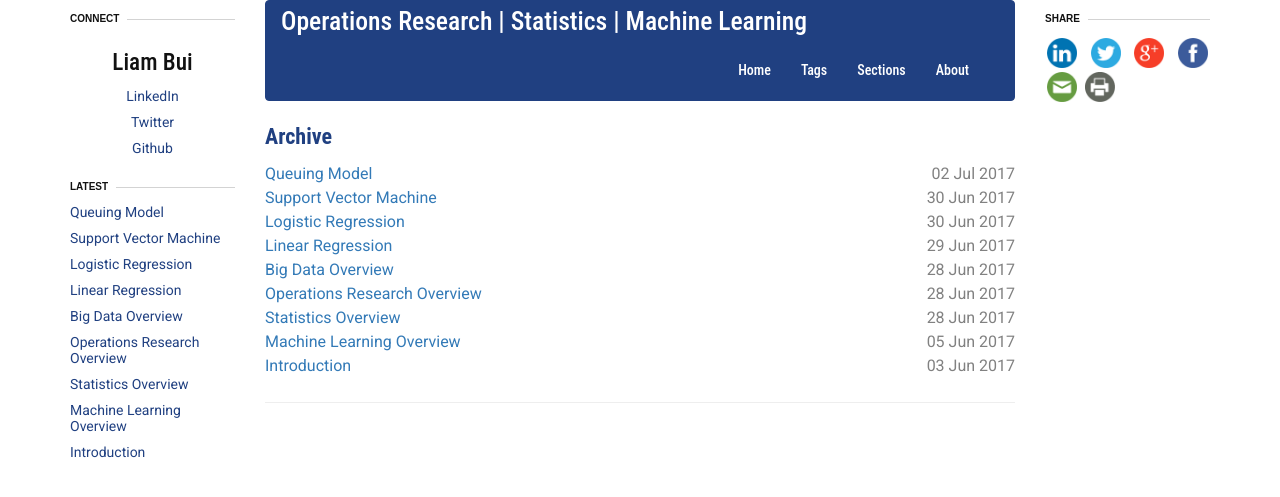
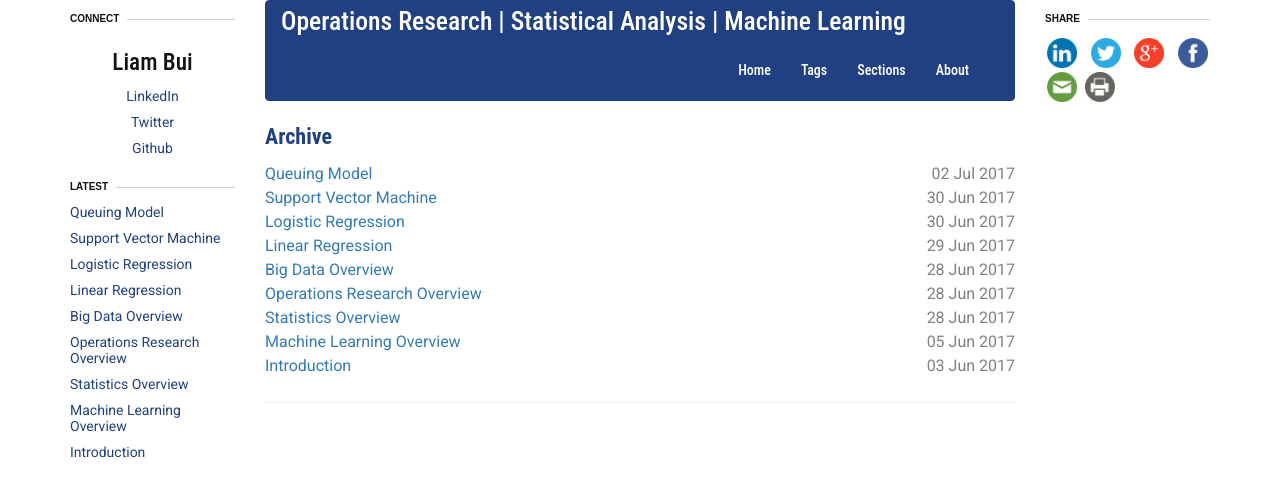
Before and after one commit to liambll/blog-archive, a Jekyll site: the page built from archive.html, in a window 1280 px wide. Shown: the top 497 px of the page. Built offline with Jekyll 4.4.1, drawn with Linux system fonts in a browser that asks for light colours; nearby versions of some CDN libraries.

Commit message:
Update topbar.html

```diff
--- a/_includes/topbar.html
+++ b/_includes/topbar.html
@@ -7,8 +7,8 @@
         <span class="icon-bar"></span>
         <span class="icon-bar"></span>
       </button>
-      <!--<a class="navbar-brand" href="/blog/"><span style = "color: #fff">Operations Research | Statistics | Machine Learning<br/></span></a>-->
-      <span style = "color: #fff">Operations Research | Statistics | Machine Learning<br/></span>
+      <!--<a class="navbar-brand" href="/blog/"><span style = "color: #fff">Operations Research | Statistical Analysis | Machine Learning<br/></span></a>-->
+      <span style = "color: #fff">Operations Research | Statistical Analysis | Machine Learning<br/></span>
     </div>
     <div class="collapse navbar-collapse navbar-right" id="myNavbar">
       <ul class="nav navbar-nav">
```
